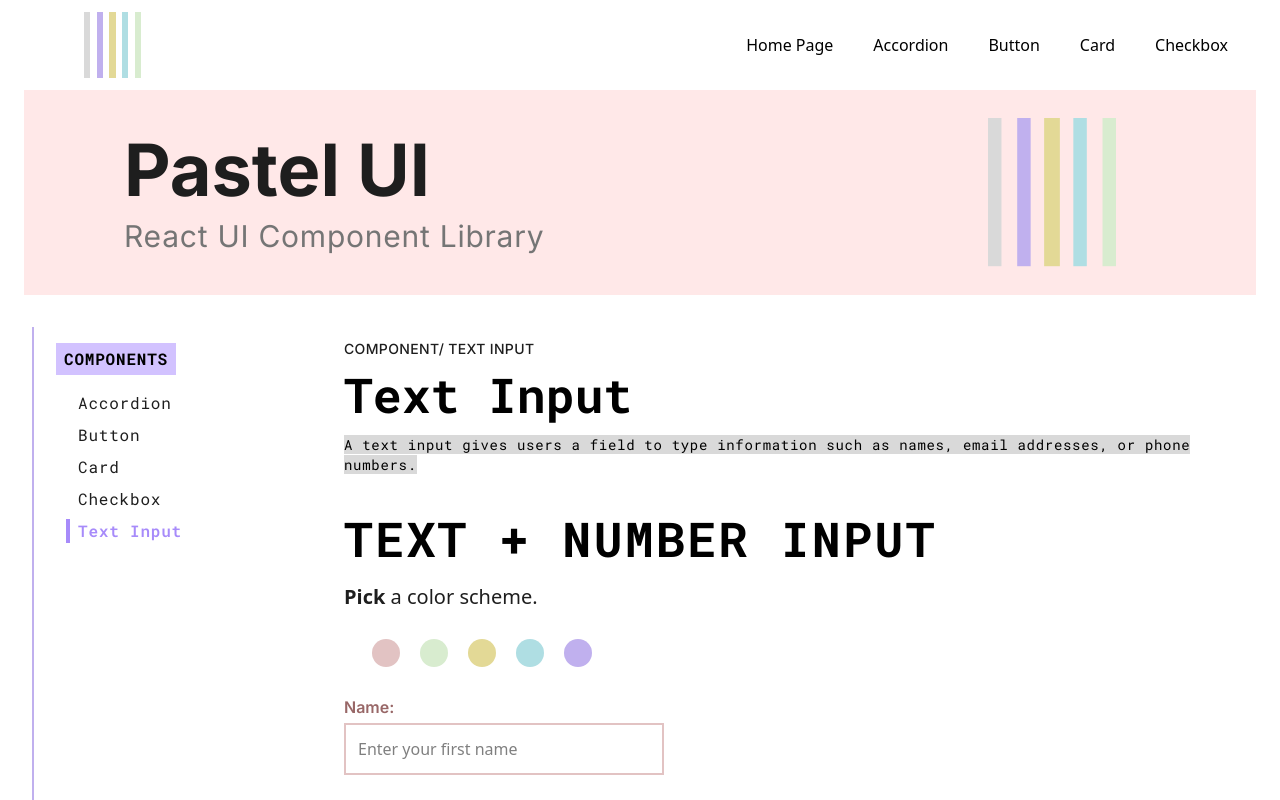
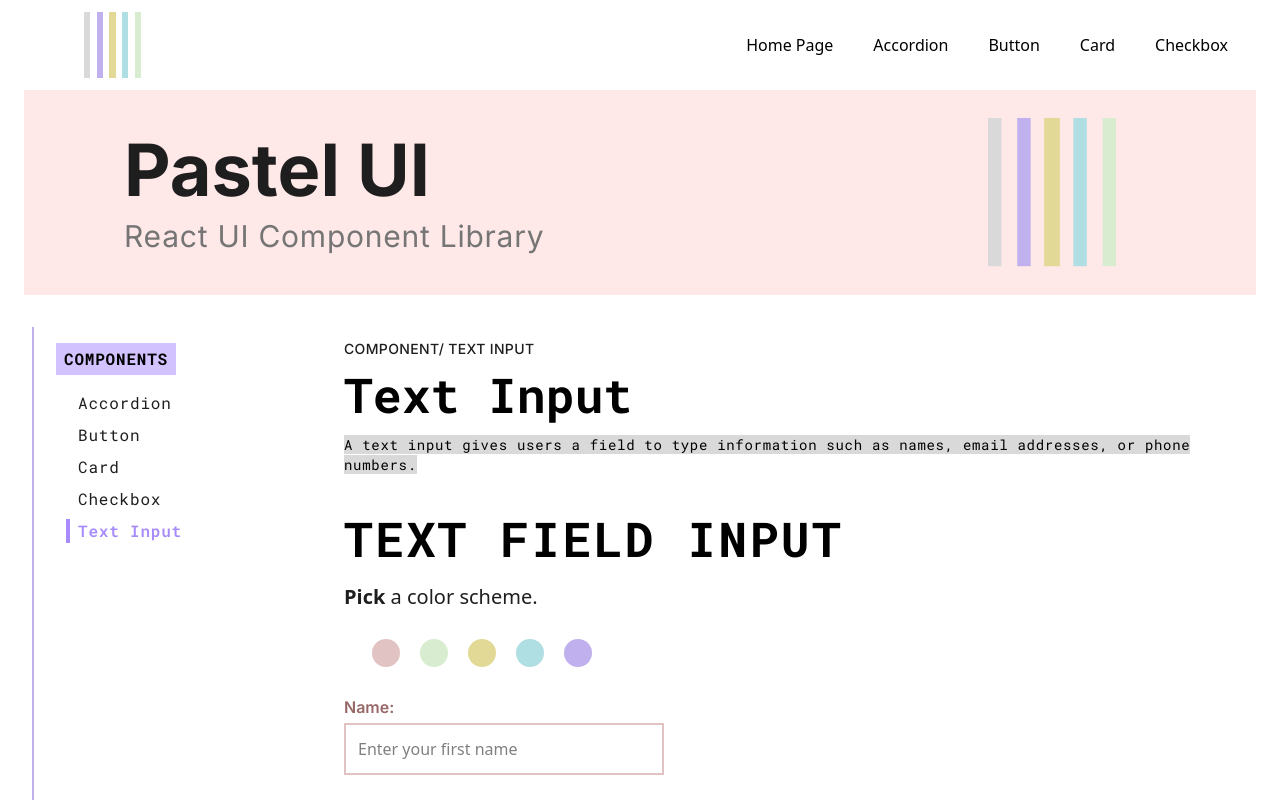
Before and after one commit to nataliakuntic/pastel-ui, a React (Vite) app: page /textinput in a window 1280 px wide. Shown: the top 800 px of the page. Built offline with nearby package versions, Linux system fonts and the light colour scheme.

Commit message:
Fix UX writing
One headline got updated on Text Input Page (website).

```diff
--- a/src/pastel-ui-website/pages/TextInputPage.tsx
+++ b/src/pastel-ui-website/pages/TextInputPage.tsx
@@ -47,7 +47,7 @@ const TextInputPage: React.FC = () => {
         email addresses, or phone numbers.
       </ComponentDescription>
 
-      <ComponentVariantHeading>Text + Number Input</ComponentVariantHeading>
+      <ComponentVariantHeading>Text Field Input</ComponentVariantHeading>
 
       <ParagraphText>
         <span className="font-bold">Pick</span> a color scheme.
```
